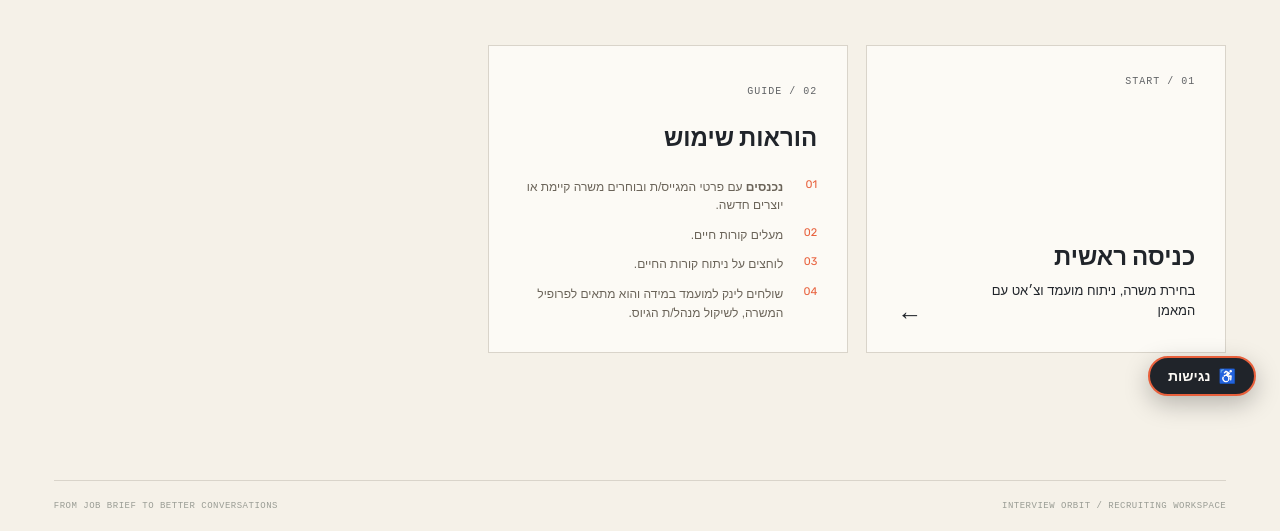
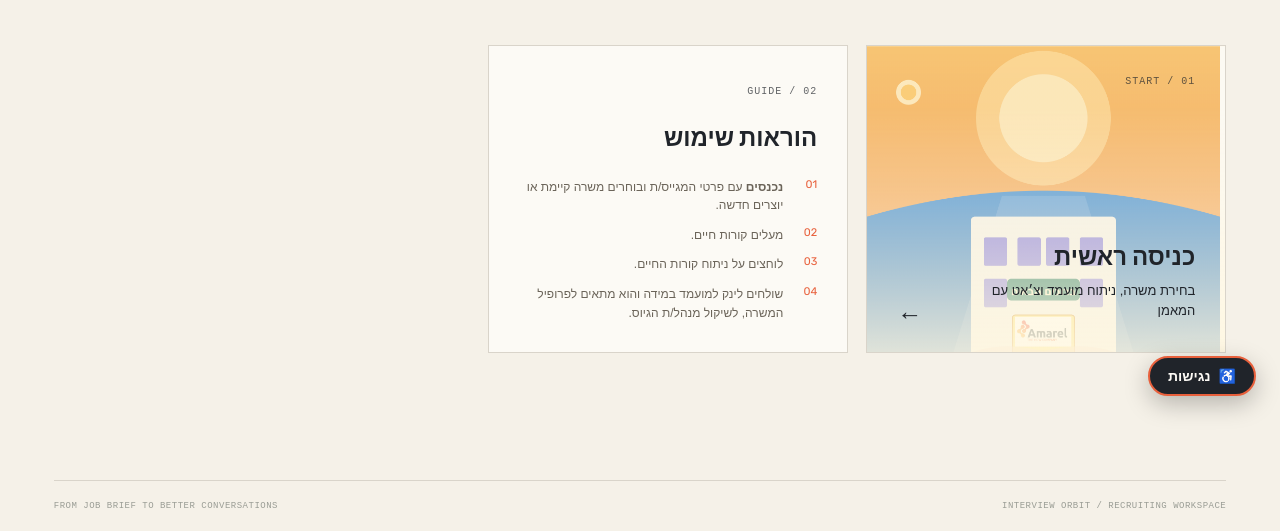
Before and after one commit to giladperetz1978/intermagic, a website: page public/index.html in a window 1280 px wide. Shown: the part 380-911 px from the top of the page. Drawn offline with Linux system fonts and the light colour scheme; a web font is replaced by a local one.

Commit message:
Add recruitment artwork to main entry

```diff
--- a/public/portal.css
+++ b/public/portal.css
@@ -63,6 +63,18 @@
 .portal-card.candidate-choice {
   background: var(--navy);
   color: var(--cream);
+}
+
+.portal-card.recruiter-choice {
+  overflow: hidden;
+  color: var(--ink);
+  background-image: linear-gradient(180deg, rgba(255, 247, 224, 0.1) 20%, rgba(255, 247, 224, 0.86) 100%), url('good_recruitment_cover_art_v2.png');
+  background-position: center center;
+  background-size: cover;
+}
+
+.portal-card.recruiter-choice:hover {
+  background-image: linear-gradient(180deg, rgba(255, 247, 224, 0.05) 20%, rgba(255, 247, 224, 0.82) 100%), url('good_recruitment_cover_art_v2.png');
 }
 
 .portal-card.admin-choice {
```
Also changed, not shown: public/good_recruitment_cover_art_v2.png (added).
